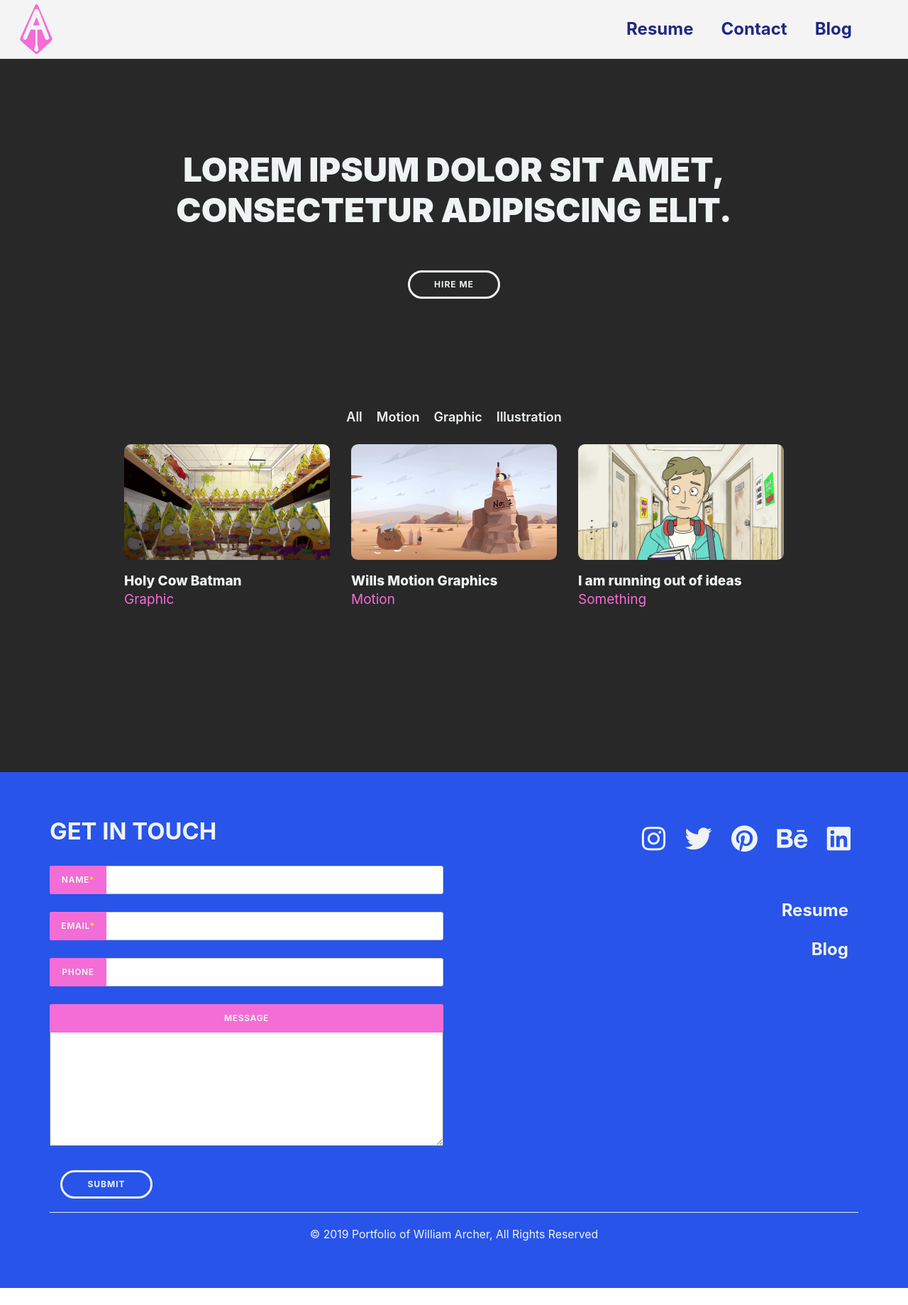
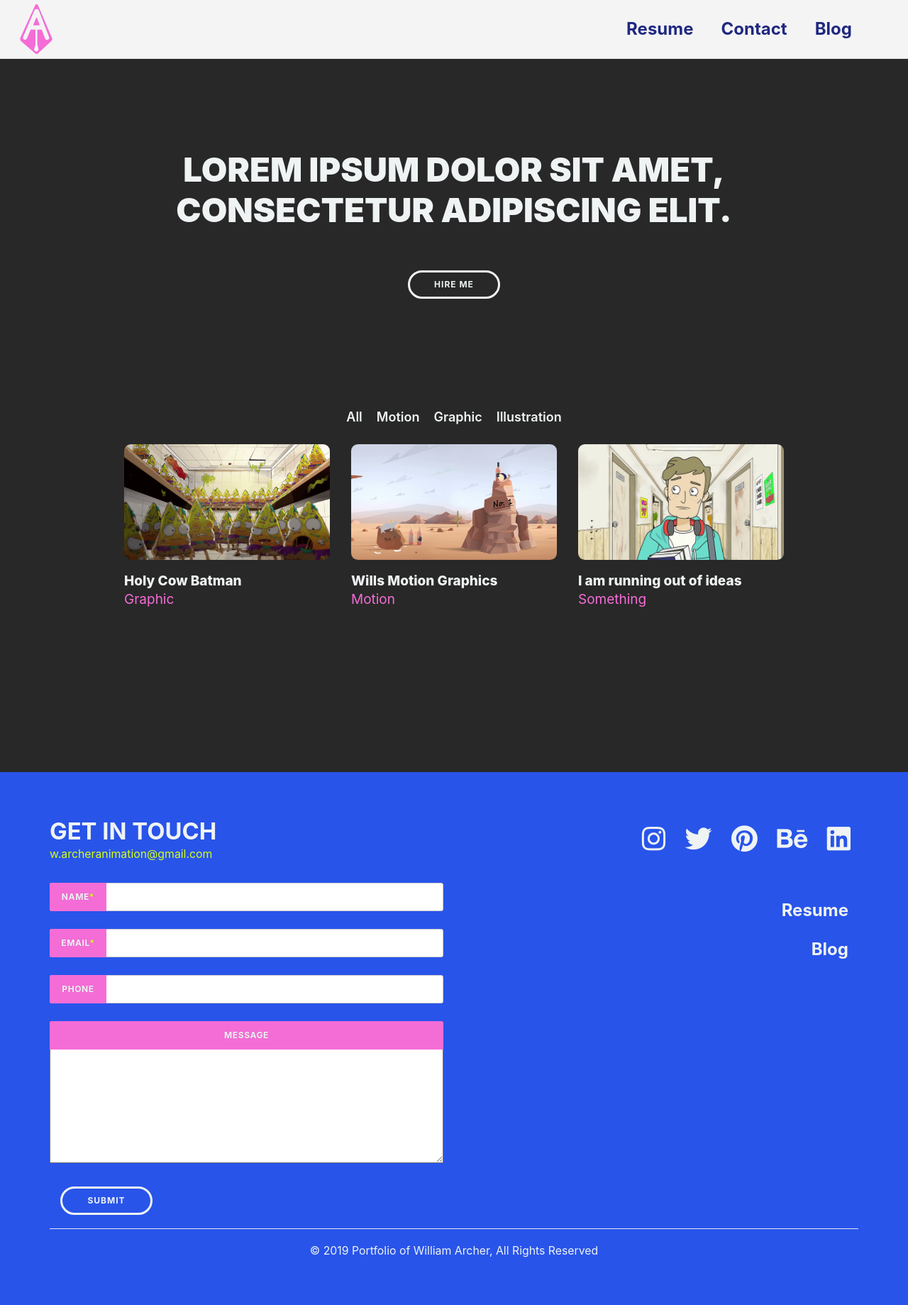
Before and after one commit to AgentPurpleLord/Will-Archer, a Jekyll site: the page built from index.html, in a window 1280 px wide. Shown: the whole page at 71% size. Built offline with Jekyll 4.4.1, drawn with Linux system fonts in a browser that asks for light colours; some web fonts are replaced; before the commit the page ends 1815 px from its top, so only the background shows below that.

Commit message:
Added integration for footer contact form to send properly. Fixed button bug.

```diff
--- a/_layouts/footer.html
+++ b/_layouts/footer.html
@@ -8,8 +8,9 @@
         <div class="container footer-container">
             <div class="row">
                 <div class="col-lg-6 col-md-6" id="contactSection">
-                    <form name="ContactForm" onsubmit="return validateForm()">
-                        <h3 class="light mb-4">Get in touch</h3>
+                    <form name="ContactForm" onsubmit="return validateForm()" action="https://formspree.io/w.archeranimation@gmail.com" method="POST">
+                        <h3 class="light">Get in touch</h3>
+                        <p class="small-font light-accent mb-4">w.archeranimation@gmail.com</p>
                         <div class="input">
                             <input type="text" class="input__field" id="input-1" name="name" required data-msg="Please enter your name." data-error-class="form-error" data-success-class="form-success" />
                             <label for="input-1" class="input__label">Name<span class="text-danger">*</span></label>
@@ -27,7 +28,7 @@
                             <label for="input-5" class="input__label">Message</label>
                         </div>
                         <div class="container" id="submitButton">
-                            <button class="button" id="footerButton"></button>
+                            <button class="button" id="footerButton" type="submit" value="Send"></button>
                         </div>
                     </form>
                 </div>
--- a/css/main.css
+++ b/css/main.css
@@ -39,6 +39,10 @@
 
 a {
     text-decoration: none !important;
+    transition: 350ms ease all;
+}
+a:hover {
+    color: var(--primary-color);
 }
 
 hr {
--- a/index.html
+++ b/index.html
@@ -12,9 +12,7 @@
         <h1 class="light">{{ page.hero }}</h1>
     </div>
     <div class="pt-5">
-        <a href="#footerMain">
-            <button class="button" id="heroButton"></button>
-        </a>
+        <button onclick="window.location.href='#footerMain'" class="button" id="heroButton"></button>
     </div>
 
 </section>
```
